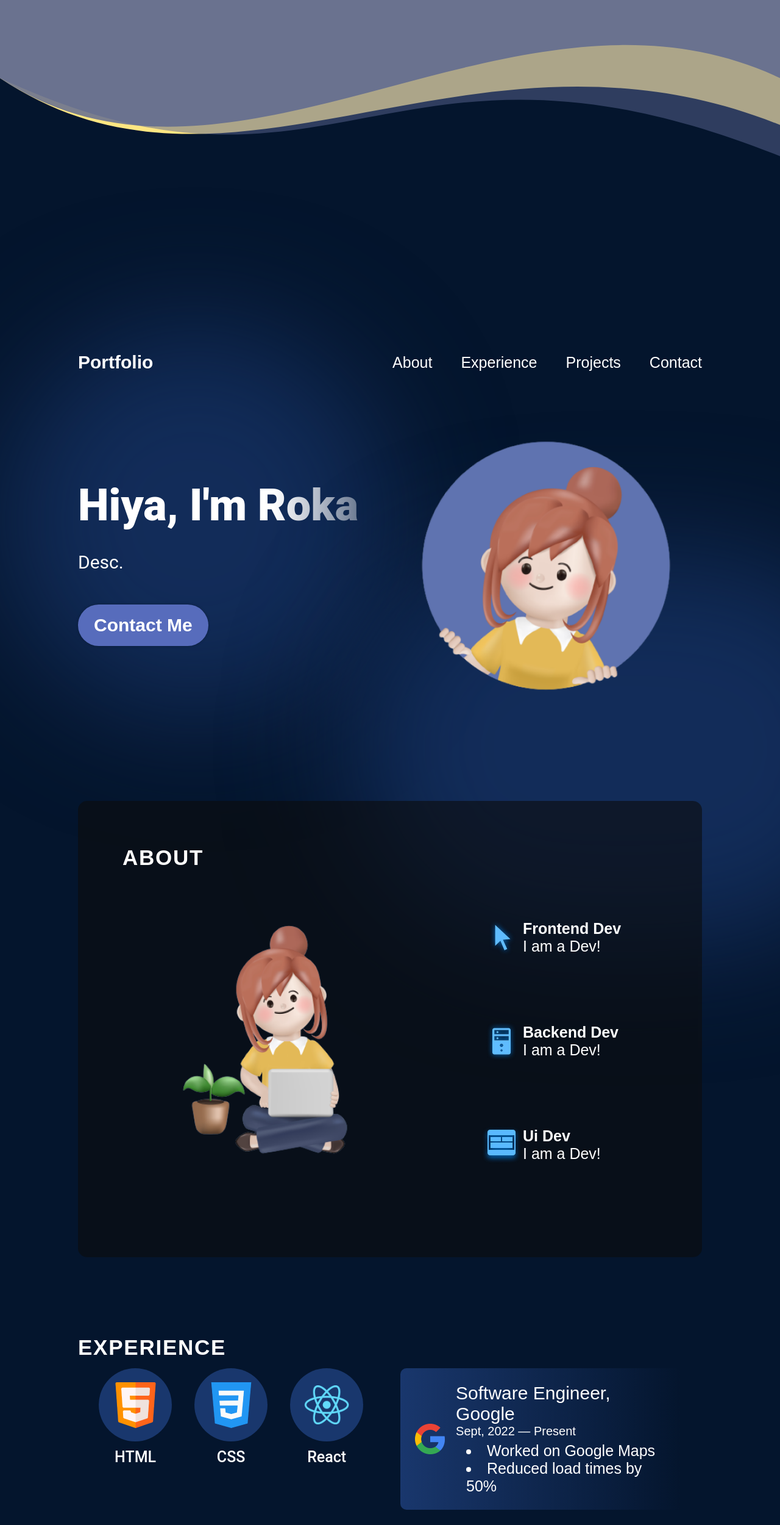
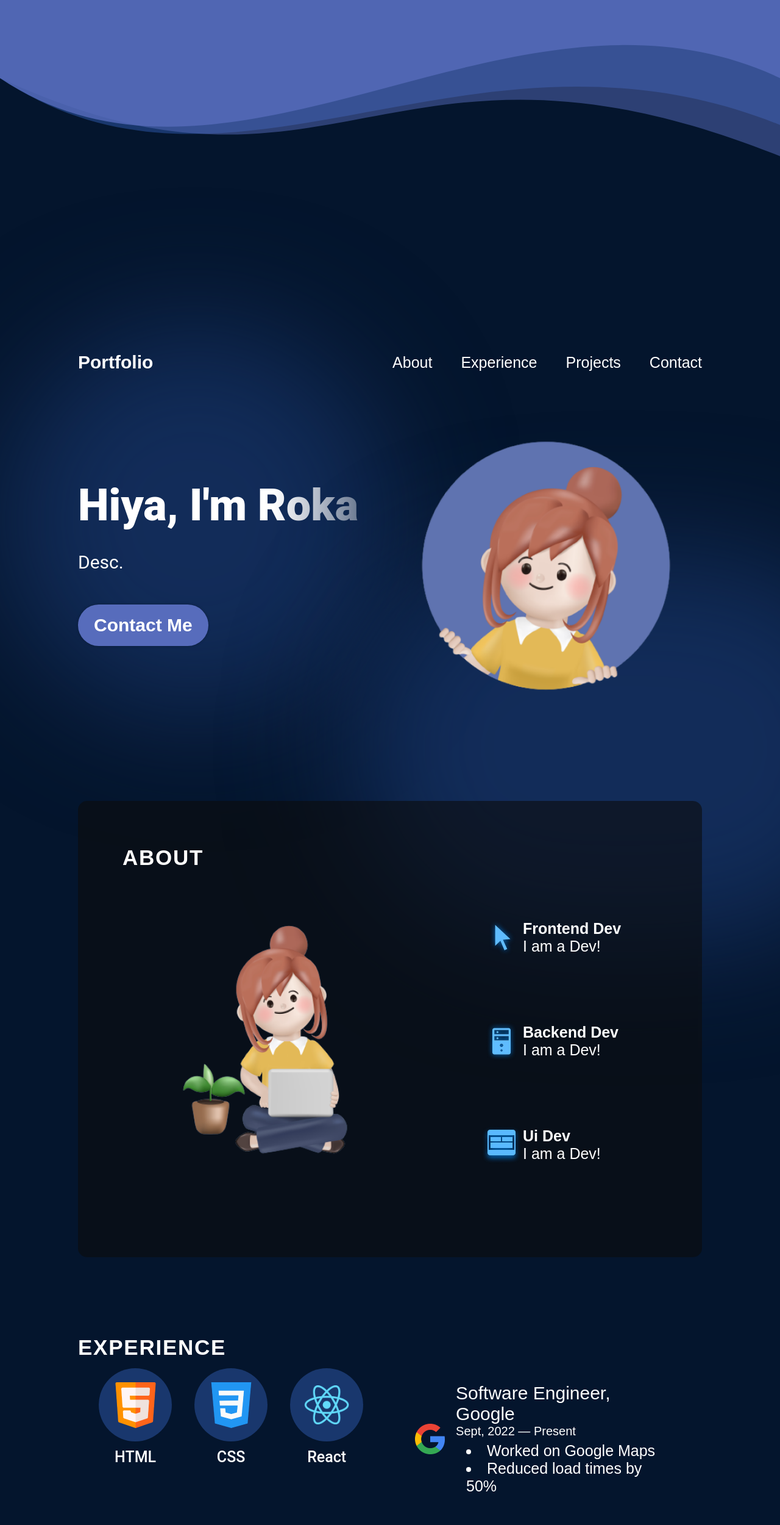
Before and after one commit to Rokawoo/rokawoo-react-website, a React (Vite) app in the folder rokawoo-react-website/: page / in a window 1280 px wide. Shown: the top 2500 px of the page at 61% size. Built offline with nearby package versions, Linux system fonts and the light colour scheme.

Commit message:
Made Hardset Hex Colors Reuse My Color Vars

```diff
--- a/rokawoo-react-website/src/components/About/About.module.css
+++ b/rokawoo-react-website/src/components/About/About.module.css
@@ -45,7 +45,7 @@
   padding: 25px;
   background-image: linear-gradient(
     90deg,
-    rgba(165, 215, 232, 0.42) 0%,
+    rgba(var(--color-light-rgb), 0.42) 0%,
     rgba(255, 255, 255, 0) 100%
     );
     background-size: 0 100%;
--- a/rokawoo-react-website/src/components/Background/Background.tsx
+++ b/rokawoo-react-website/src/components/Background/Background.tsx
@@ -1,11 +1,24 @@
 import React from 'react';
 import './Background.module.css';
+import '../../vars.css';
 
 const SvgBackground: React.FC = () => (
   <svg viewBox="0 0 500 200">
-    <path d="M 0 50 C 150 150 300 0 500 80 L 500 0 L 0 0" fill="#ffe682" opacity="1" />
-    <path d="M 0 50 C 150 150 330 -30 500 50 L 500 0 L 0 0" fill="#5b6692" opacity="0.8" />
-    <path d="M 0 50 C 215 150 250 0 500 100 L 500 0 L 0 0" fill="#5b6692" opacity="0.5" />
+    <path
+      d="M 0 50 C 150 150 300 0 500 80 L 500 0 L 0 0"
+      fill={`var(--color-secondary)`}
+      opacity="1"
+    />
+    <path
+      d="M 0 50 C 150 150 330 -30 500 50 L 500 0 L 0 0"
+      fill={`var(--color-primary)`}
+      opacity="0.8"
+    />
+    <path
+      d="M 0 50 C 215 150 250 0 500 100 L 500 0 L 0 0"
+      fill={`var(--color-primary)`}
+      opacity="0.5"
+    />
   </svg>
 );
 
--- a/rokawoo-react-website/src/components/Experience/Experience.module.css
+++ b/rokawoo-react-website/src/components/Experience/Experience.module.css
@@ -68,8 +68,12 @@
   flex-direction: row;
   align-items: center;
   gap: 17px;
-  background: #19376d;
-  background: linear-gradient(90deg, #19376d 0%, rgba(25, 55, 109, 0) 100%);
+  background: var(--color-secondary);
+  background: linear-gradient(
+    90deg,
+     var(--color-secondary) 0%
+    rgba(var(--color-secondary-rgb), 0) 100%
+    );
   border-radius: 10px;
   padding: 24px;
 }
--- a/rokawoo-react-website/src/components/Hero/Hero.module.css
+++ b/rokawoo-react-website/src/components/Hero/Hero.module.css
@@ -81,7 +81,7 @@
   top: -128px;
   left: -10vw;
   border-radius: 764px;
-  background: rgba(25, 55, 109, 0.7);
+  background: rgba(var(--color-secondary-rgb), 0.7);
   filter: blur(100px);
   z-index: 0;
 }
@@ -95,7 +95,7 @@
   top: 246px;
   right: -25vw;
   border-radius: 764px;
-  background: rgba(25, 55, 109, 0.7);
+  background: rgba(var(--color-secondary-rgb), 0.7);
   filter: blur(100px);
   z-index: 0;
 }
--- a/rokawoo-react-website/src/components/Navbar/Navbar.module.css
+++ b/rokawoo-react-website/src/components/Navbar/Navbar.module.css
@@ -68,8 +68,8 @@
     background: rgb(25, 55, 109);
     background: linear-gradient(
       0deg,
-      rgba(25, 55, 109, 0.2) 0%,
-      rgba(25, 55, 109, 1) 100%
+      rgba(var(--color-secondary-rgb), 0.2) 0%,
+      rgba(var(--color-secondary-rgb), 1) 100%
     );
     padding: 24px 33px;
     box-shadow: 0 0 4px 0 rgba(0, 0, 0, 0.25);
--- a/rokawoo-react-website/src/components/Projects/ProjectCard.module.css
+++ b/rokawoo-react-website/src/components/Projects/ProjectCard.module.css
@@ -6,10 +6,10 @@
   border-radius: 10px;
   background: linear-gradient(
     180deg,
-    #576cbc 0%,
+    var(--color-primary) 0%,
     #132a53 100%
     );
-    box-shadow: 0 16px 14px 0 #04152d;
+    box-shadow: 0 16px 14px 0 var(--color-bg);
     padding: 18px 24px;
     max-width: 345px;
 }
--- a/rokawoo-react-website/src/vars.css
+++ b/rokawoo-react-website/src/vars.css
@@ -1,9 +1,17 @@
 :root {
     /* Colors */
     --color-text: #fff;
+
     --color-primary: #576cbc;
+
     --color-secondary: #19376d;
+    --color-secondary-rgb: 25, 55, 109;
+
     --color-dark: #0b2447;
+
+    --color-light-: #A5D7E8; /* Unused */
+    --color-light-rgb: 165, 215, 232;
+
     --color-bg: #04152d;
 
     /* Fonts */
```
